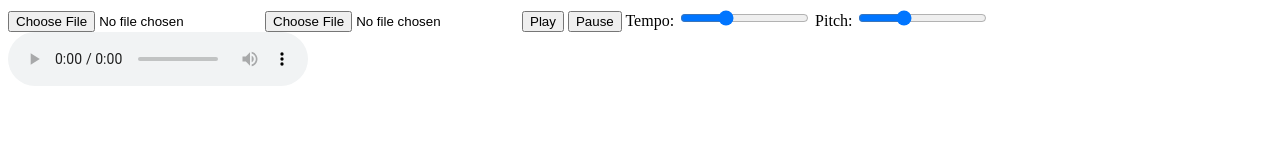
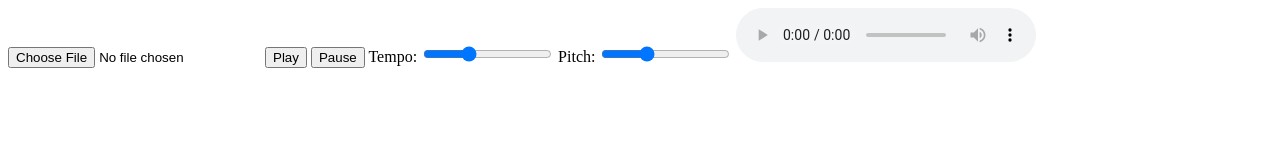
Before and after one commit to StevenPhotos/AW, a plain HTML site: page index.html in a window 1280 px wide. Drawn offline with Linux system fonts and the light colour scheme.

Commit message:
Update index.html

```diff
--- a/index.html
+++ b/index.html
@@ -8,7 +8,6 @@
 </head>
 <body>
   <input type="file" id="audioInput">
-  <input type="file" id="workletInput" accept=".js">
   <button id="playButton">Play</button>
   <button id="pauseButton">Pause</button>
 
```
